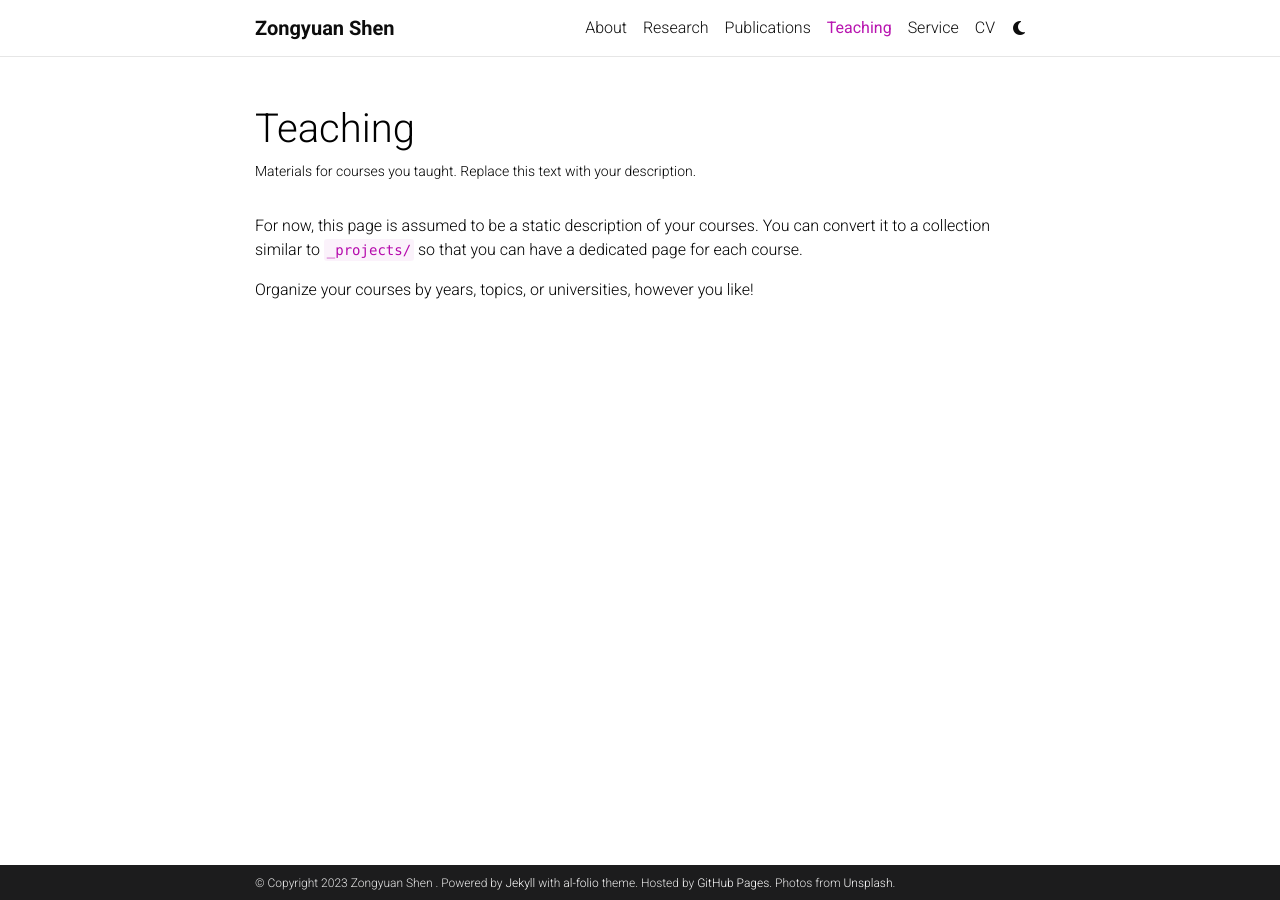
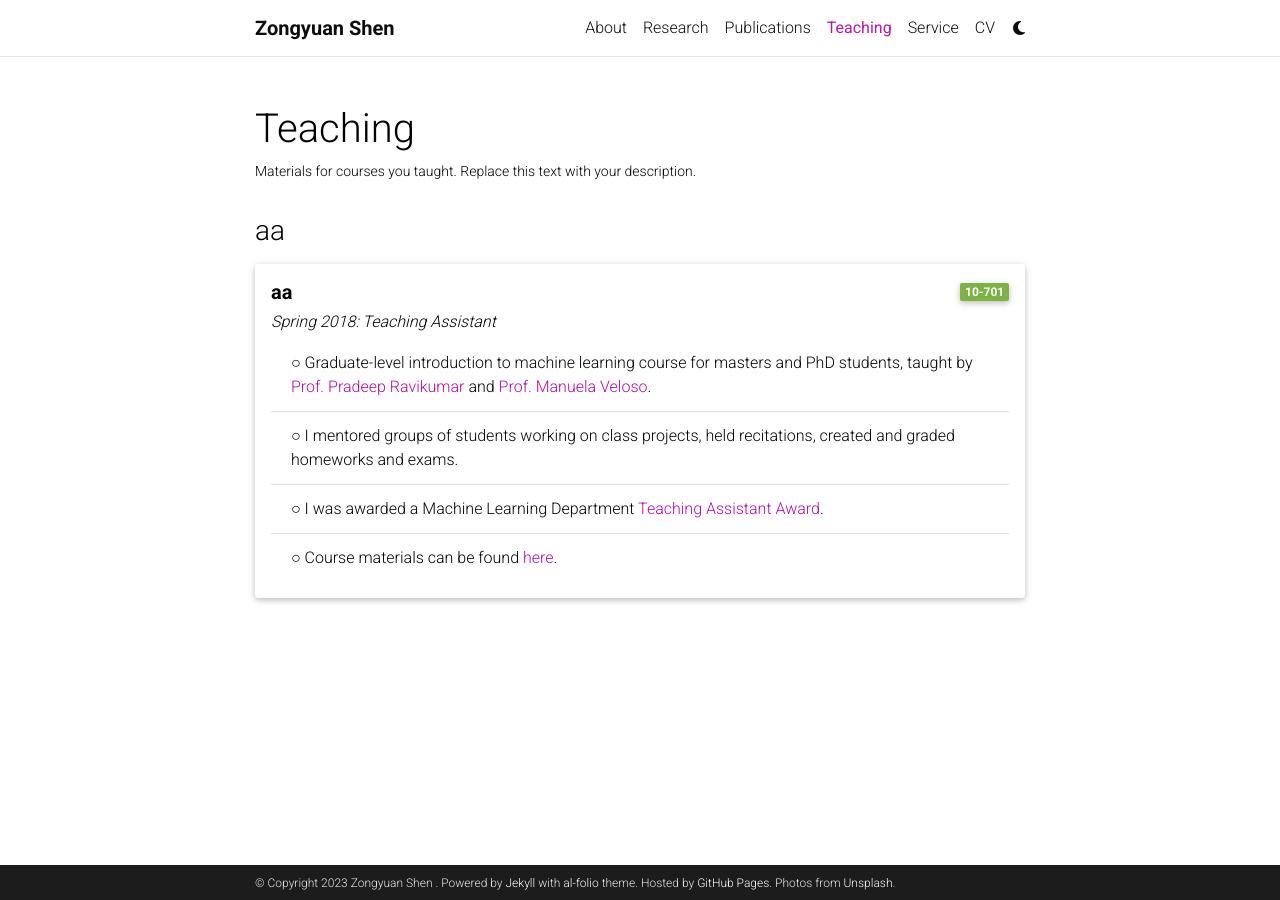
Before and after one commit to ZongyuanShen/ZongyuanShen.github.io, a Jekyll site: the page built from _pages/teaching.md, in a window 1280 px wide. Built offline with Jekyll 4.4.1, drawn with Linux system fonts in a browser that asks for light colours; comment, search, counter and statistics services are not loaded; a style sheet for code colours, icons or effects is not loaded.

Commit message:
Update teaching.md

```diff
--- a/_pages/teaching.md
+++ b/_pages/teaching.md
@@ -7,6 +7,26 @@
 nav_order: 3
 ---
 
-For now, this page is assumed to be a static description of your courses. You can convert it to a collection similar to `_projects/` so that you can have a dedicated page for each course.
+<h3 class="mt-4">aa</h3>
 
-Organize your courses by years, topics, or universities, however you like!
+<div class="card mt-3">
+  <div class="p-3">
+    <div class="row">
+      <div class="col-sm-10">
+        <h5 class="font-weight-bold">aa</h5>
+      </div>
+      <div class="col-sm-2 text-left text-sm-right">
+        <span class="badge font-weight-bold light-green darken-1 text-uppercase align-middle" href="https://www.cs.cmu.edu/~pradeepr/courses/701/2018-spring/" target="_blank">
+            10-701
+        </span>
+      </div>
+    </div>
+    <h6 class="font-italic mt-2 mt-sm-0">Spring 2018: Teaching Assistant</h6>
+    <ul class="card-text font-weight-light list-group list-group-flush">
+      <li class="list-group-item">○ Graduate-level introduction to machine learning course for masters and PhD students, taught by <a href="https://www.cs.cmu.edu/~pradeepr/" target="_blank">Prof. Pradeep Ravikumar</a> and  <a href="https://www.cs.cmu.edu/~mmv/" target="_blank">Prof. Manuela Veloso</a>.</li>
+      <li class="list-group-item">○ I mentored groups of students working on class projects, held recitations, created and graded homeworks and exams.</li>
+      <li class="list-group-item">○ I was awarded a Machine Learning Department <a href="https://www.ml.cmu.edu/news/news-archive/2018/may/machine-learning-ta-awards-2018.html" target="_blank">Teaching Assistant Award</a>.</li>
+      <li class="list-group-item">○ Course materials can be found <a href="http://www.cs.cmu.edu/~pradeepr/courses/701/2018-spring/" target="_blank">here</a>.</li>
+    </ul>
+  </div>
+</div>
```
